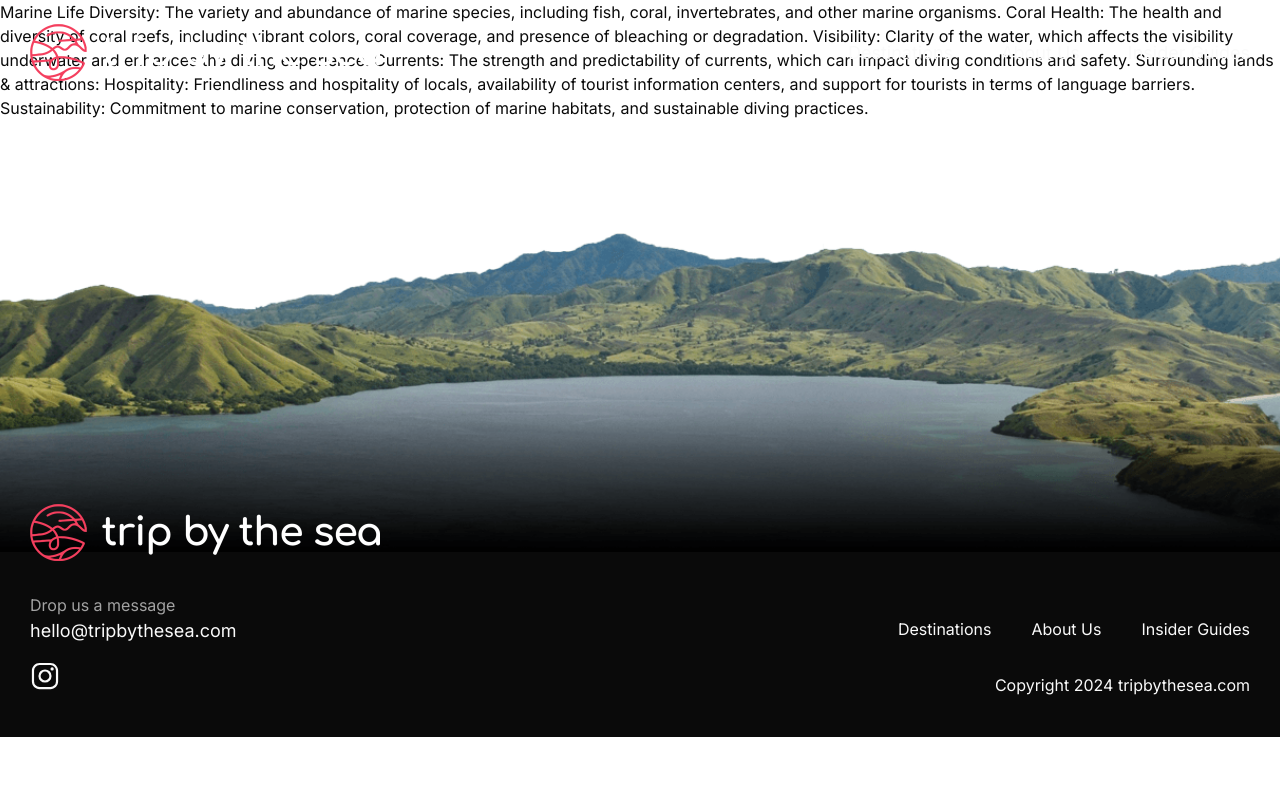
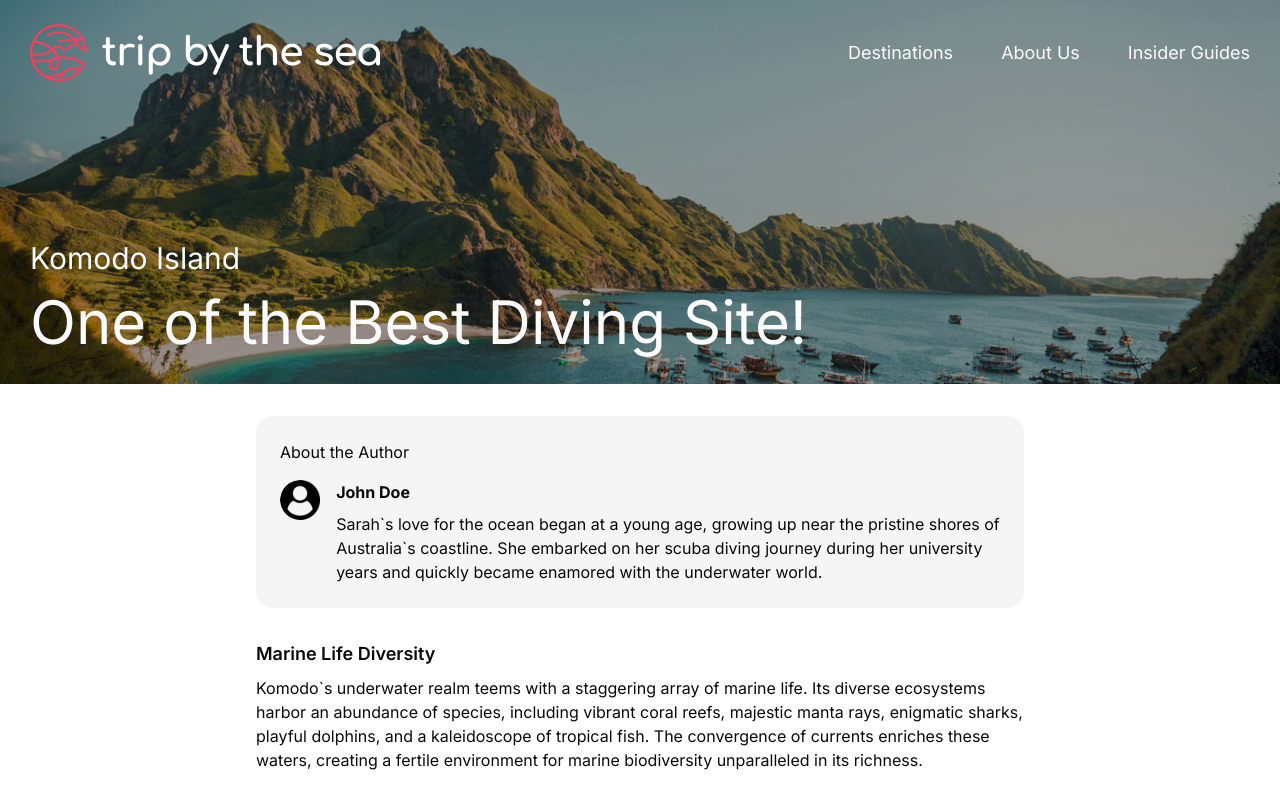
Before and after one commit to dhantosy/tripbythesea, a Next.js app: page /destinations/komodo-island/john-doe in a window 1280 px wide. Shown: the top 792 px of the page. Built offline with nearby package versions, Linux system fonts and the light colour scheme.

Commit message:
feat: added review detail page

```diff
--- a/src/app/destinations/komodo-island/john-doe/page.tsx
+++ b/src/app/destinations/komodo-island/john-doe/page.tsx
@@ -1,20 +1,103 @@
+import Container from '@/components/section/Container'
+import HeroReviewDetail from '@/components/section/HeroReviewDetail'
+import UserReviewScore from '@/components/section/UserReviewScore'
+import UserReviewInfo from '@/components/section/UserReviewInfo'
+import BannerImage from '@public/images/komodo-2.jpg'
+import UserDefault from '@public/images/user.png';
+
+const reviewerData = {
+  img: UserDefault.src,
+  imgAlt: 'John Doe photo',
+  username: 'John Doe',
+  description: 'Sarah`s love for the ocean began at a young age, growing up near the pristine shores of Australia`s coastline. She embarked on her scuba diving journey during her university years and quickly became enamored with the underwater world.',
+}
+
+const hightlightData = [
+  'Crystal Clear Sea Water',
+  'Rich Diversity of Sea Creatures',
+  'Vibrant Coral Gardens',
+  'Manta Point!',
+  'Quite Affordable',
+];
+
+const checklistData = [
+  {
+    title: 'Marine Life Diversity',
+    rate: 93
+  },
+  {
+    title: 'Coral Health',
+    rate: 81
+  },
+  {
+    title: 'Water Visibility & Currents',
+    rate: 75
+  },
+  {
+    title: 'Surrounding Attractions',
+    rate: 90
+  },
+  {
+    title: 'Sustainability',
+    rate: 80
+  },
+]
+
 export default function KomodoIslandJohnDoe() {
 
   return (
-    <div>
-      Marine Life Diversity: The variety and abundance of marine species, including fish, coral, invertebrates, and other marine organisms.
-
-      Coral Health: The health and diversity of coral reefs, including vibrant colors, coral coverage, and presence of bleaching or degradation.
-
-      Visibility: Clarity of the water, which affects the visibility underwater and enhances the diving experience.
-
-      Currents: The strength and predictability of currents, which can impact diving conditions and safety.
-
-      Surrounding lands & attractions:
-
-      Hospitality: Friendliness and hospitality of locals, availability of tourist information centers, and support for tourists in terms of language barriers.
-
-      Sustainability: Commitment to marine conservation, protection of marine habitats, and sustainable diving practices.
-    </div>
+    <main>
+      <HeroReviewDetail
+        destination='Komodo Island'
+        title='One of the Best Diving Site!'
+        img={BannerImage.src}
+        imgAlt='Komodo Island Photo'
+        blurDataUrl={BannerImage.blurDataURL || ''}
+      />
+      <Container>
+        <div className='mx-auto max-w-3xl'>
+          <UserReviewInfo
+            img={reviewerData.img}
+            imgAlt={reviewerData.imgAlt}
+            username={reviewerData.username}
+            description={reviewerData.description}
+          />
+          <div>
+            <div>
+              <h2 className='text-lg mb-2 mt-4 font-semibold'>Marine Life Diversity</h2>
+              <p>Komodo`s underwater realm teems with a staggering array of marine life. Its diverse ecosystems harbor an abundance of species, including vibrant coral reefs, majestic manta rays, enigmatic sharks, playful dolphins, and a kaleidoscope of tropical fish. The convergence of currents enriches these waters, creating a fertile environment for marine biodiversity unparalleled in its richness.</p>
+            </div>
+            <div>
+              <h2 className='text-lg mb-2 mt-4 font-semibold'>Coral Health</h2>
+              <p>The health of Komodo`s coral reefs is of paramount importance, serving as the foundation of the marine ecosystem. While these reefs face threats such as coral bleaching, pollution, and overfishing, concerted conservation efforts are underway to mitigate these challenges. Marine protected areas and sustainable diving practices aim to preserve coral health and promote resilience in the face of environmental stressors.</p>
+            </div>
+            <div>
+              <h2 className='text-lg mb-2 mt-4 font-semibold'>Water Visibility and Currents</h2>
+              <p>One of the most captivating aspects of diving in Komodo is its crystal-clear waters and dynamic currents. Excellent visibility allows for immersive underwater experiences, while nutrient-rich currents attract an astonishing array of marine life. Divers can drift along exhilarating currents, encountering schools of fish, vibrant coral gardens, and breathtaking underwater seascapes.</p>
+            </div>
+            <div>
+              <h2 className='text-lg mb-2 mt-4 font-semibold'>Surrounding Attractions</h2>
+              <p>Beyond its marine wonders, Komodo Island offers a wealth of attractions for nature enthusiasts and adventurers alike. Trekking through rugged landscapes reveals stunning vistas, hidden waterfalls, and encounters with Komodo dragons in their natural habitat. Exploring neighboring islands unveils pristine beaches, ancient volcanic formations, and cultural insights into the region`s rich heritage.</p>
+            </div>
+            <div>
+              <h2 className='text-lg mb-2 mt-4 font-semibold'>Sustainability</h2>
+              <p>Sustainability lies at the heart of efforts to preserve Komodo`s natural treasures for future generations. Community-based initiatives, marine protected areas, and responsible tourism practices strive to minimize environmental impact while maximizing benefits for local communities. Through education, conservation, and sustainable development, stakeholders work together to safeguard Komodo`s ecological integrity and cultural heritage.</p>
+            </div>
+            <div>
+              <h2 className='text-lg mb-2 mt-4 font-semibold'>Closing</h2>
+              <p>Komodo Island is a testament to the incredible diversity and beauty of our planet`s` marine ecosystems. From its vibrant coral reefs to its majestic marine inhabitants, every aspect of this underwater paradise beckons exploration and appreciation. By embracing sustainability and conservation, we can ensure that Komodo`s` natural wonders continue to inspire awe and wonder for generations to come. So, pack your bags, dive into the depths, and discover the magic of Komodo Island for yourself.</p>
+            </div>
+          </div>
+          <UserReviewScore
+            score={(checklistData.reduce((n, { rate }) => n + rate, 0) / 5).toFixed(0)}
+            highlight={hightlightData}
+            checklist={checklistData}
+            img={BannerImage.src}
+            imgAlt='Score Background'
+            blurDataUrl={BannerImage.blurDataURL || ''}
+          />
+        </div>
+      </Container>
+    </main>
   )
 };
--- a/src/components/section/FeaturedReviews/index.tsx
+++ b/src/components/section/FeaturedReviews/index.tsx
@@ -6,7 +6,7 @@ export default function FeaturedReviews() {
 
   return (
     <Container>
-      <div className='relative p-7 rounded-2xl overflow-hidden after:content-[""] after:w-full after:from-neutral-800 after:to-rose-900 after:bg-gradient-to-b after:from-40% after:h-full after:absolute after:top-0 after:left-0'>
+      <div className='relative p-7 rounded-2xl overflow-hidden after:content-[""] after:w-full after:from-neutral-800 after:to-[#c76d17] after:bg-gradient-to-b after:from-40% after:h-full after:absolute after:top-0 after:left-0'>
         <div className='relative z-10'>
           <div className='mb-10 text-neutral-50'>
             <h2 className='text-4xl'>Featured User Reviews</h2>
--- /dev/null
+++ b/src/components/section/HeroReviewDetail/index.tsx
@@ -0,0 +1,35 @@
+import Image from 'next/image'
+import Container from '@/components/section/Container'
+import { HeroReviewDetailProp } from './types'
+
+export default function HeroReviewDetail({
+  destination,
+  title,
+  img,
+  imgAlt,
+  blurDataUrl,
+}: HeroReviewDetailProp) {
+
+  return (
+    <section className='relative h-96'>
+      <div className='absolute w-full h-full after:content-[""] after:w-full after:bg-black after:opacity-40 after:h-full after:absolute'>
+        <Image
+          src={img}
+          alt={imgAlt}
+          sizes='100vw, 33vw'
+          style={{ objectFit: 'cover' }}
+          fill
+          priority
+          placeholder='blur'
+          blurDataURL={blurDataUrl}
+        />
+      </div>
+      <div className='absolute bottom-8 left-0 w-full'>
+        <Container>
+          <p className='text-lg md:text-3xl mb-4 text-neutral-50'>{destination}</p>
+          <h1 className='text-3xl md:text-6xl text-neutral-50'>{title}</h1>
+        </Container>
+      </div>
+    </section>
+  )
+};
--- /dev/null
+++ b/src/components/section/HeroReviewDetail/types.ts
@@ -0,0 +1,7 @@
+export interface HeroReviewDetailProp {
+  destination: string;
+  title: string;
+  img: string;
+  imgAlt: string;
+  blurDataUrl: string;
+}
--- a/src/components/section/HeroTitleText/index.tsx
+++ b/src/components/section/HeroTitleText/index.tsx
@@ -4,7 +4,7 @@ import { HeroTitleTextProp } from './types'
 export default function HeroTitleText({ title, subtitle }: HeroTitleTextProp) {
 
   return (
-    <div className='bg-neutral-800 h-80 flex flex-col'>
+    <section className='bg-neutral-800 h-80 flex flex-col'>
       <Container>
         <div className='flex flex-col h-full justify-end py-10'>
           <h1 className='text-neutral-50 text-6xl'>{title}</h1>
@@ -13,6 +13,6 @@ export default function HeroTitleText({ title, subtitle }: HeroTitleTextProp) {
           )}
         </div>
       </Container>
-    </div>
+    </section>
   )
 };
--- /dev/null
+++ b/src/components/section/UserReviewInfo/index.tsx
@@ -0,0 +1,27 @@
+import Image from 'next/image'
+import { UserReviewInfoProp } from './types'
+
+export default function UserReviewInfo({ img, imgAlt, username, description }: UserReviewInfoProp) {
+
+  return (
+    <section className='my-8 bg-neutral-100 p-6 rounded-2xl'>
+      <h2 className='mb-4'>About the Author</h2>
+      <div className='flex flex-row gap-3'>
+        <div className='basis-1/6'>
+          <div className='relative overflow-hidden rounded-full'>
+            <Image
+              src={img}
+              alt={imgAlt}
+              width={40}
+              height={40}
+            />
+          </div>
+        </div>
+        <div className='basis-7/6'>
+          <p className='font-bold mb-2'>{username}</p>
+          <p>{description}</p>
+        </div>
+      </div>
+    </section>
+  )
+};
--- /dev/null
+++ b/src/components/section/UserReviewInfo/types.tsx
@@ -0,0 +1,6 @@
+export interface UserReviewInfoProp {
+  img: string;
+  imgAlt: string;
+  username: string;
+  description: string;
+}
--- /dev/null
+++ b/src/components/section/UserReviewScore/index.tsx
@@ -0,0 +1,63 @@
+import Image from 'next/image'
+import { FaStar } from 'react-icons/fa'
+import { UserReviewScoreProp } from './types'
+
+export default function UserReviewScore({ score, highlight, checklist, img, imgAlt, blurDataUrl }: UserReviewScoreProp) {
+
+  return (
+    <section className='bg-neutral-800 text-neutral-50 p-8 rounded-2xl mt-20 relative overflow-hidden'>
+      <div className='absolute top-0 left-0 w-full h-full after:content-[""] after:w-full after:bg-neutral-900 after:opacity-90 after:h-full after:absolute'>
+        <Image
+          src={img}
+          alt={imgAlt}
+          sizes='100vw, 33vw'
+          style={{ objectFit: 'cover' }}
+          fill
+          priority
+          placeholder='blur'
+          blurDataURL={blurDataUrl}
+        />
+      </div>
+      <div className='relative '>
+        <div className='h-32 w-32 rounded-full bg-rose-500 flex items-center justify-center m-auto relative'>
+          <div className='font-bold text-5xl'>
+            {score}
+          </div>
+        </div>
+        <div className='flex flex-wrap -mx-6 mt-10'>
+          <div className='flex-[50%] px-6'>
+            <h4 className='font-semibold text-xl mb-3'>Main Highlights</h4>
+            {highlight.map((item) => {
+              return (
+                <div key={item} className='flex gap-2 mb-1 items-center'>
+                  <span><FaStar className='text-amber-400' /></span>
+                  <span>{item}</span>
+                </div>
+              )
+            })}
+          </div>
+          <div className='flex-[50%] px-5'>
+            <h4 className='font-semibold text-xl mb-3'>Score Breakdown</h4>
+            {checklist.map(({ title, rate }) => {
+              return (
+                <div key={title}>
+                  <div className='flex gap-3 justify-between'>
+                    <div>
+                      {title}
+                    </div>
+                    <div className='text-xl font-semibold'>
+                      {rate}
+                    </div>
+                  </div>
+                  <div className='w-full bg-gray-200 rounded-full h-2.5 mb-4 dark:bg-gray-700'>
+                    <div className='bg-rose-500 h-2.5 rounded-full dark:bg-rose-500' style={{ width: `${rate}%` }} />
+                  </div>
+                </div>
+              )
+            })}
+          </div>
+        </div>
+      </div>
+    </section>
+  )
+};
--- /dev/null
+++ b/src/components/section/UserReviewScore/types.ts
@@ -0,0 +1,13 @@
+interface ChecklistProp {
+  title: string;
+  rate: number;
+}
+
+export interface UserReviewScoreProp {
+  score: string;
+  img: string;
+  imgAlt: string;
+  blurDataUrl: string;
+  highlight: string[];
+  checklist: ChecklistProp[];
+}
```
Also changed, not shown: public/images/user-white.png (added).
